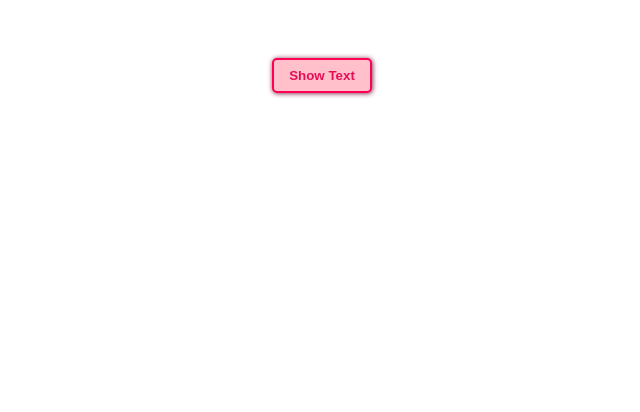
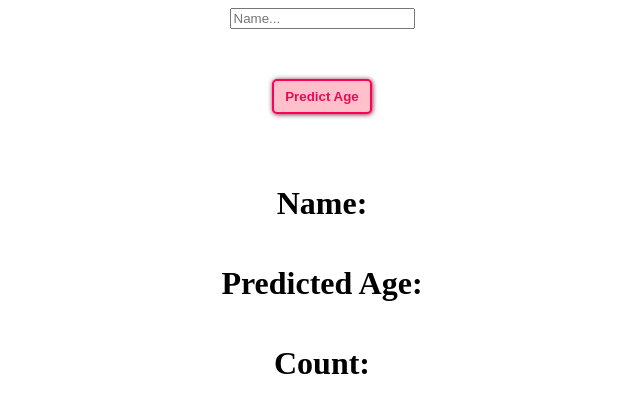
Before and after one commit to codewithmurali/first-react-app, a React (Create React App) app: page / in a window 1280 px wide. Shown: the top 412 px of the page, without its empty margins (318-958 px from the left). Built offline with nearby package versions, Linux system fonts and the light colour scheme.

Commit message:
After Fetching API

```diff
--- a/package.json
+++ b/package.json
@@ -6,9 +6,11 @@
     "@testing-library/jest-dom": "^5.16.5",
     "@testing-library/react": "^13.4.0",
     "@testing-library/user-event": "^13.5.0",
+    "axios": "^1.3.4",
     "react": "^18.2.0",
     "react-dom": "^18.2.0",
-    "react-scripts": "5.0.1",
+    "react-router-dom": "^6.9.0",
+    "react-scripts": "^2.1.3",
     "web-vitals": "^2.1.4"
   },
   "scripts": {
--- a/src/App.js
+++ b/src/App.js
@@ -1,27 +1,59 @@
 import "./style.css";
 import { useState } from "react";
-import { Text } from "./Text";
+import Axios from "axios";
+// import { Text } from "./Text";
 // import { Task } from "./Task";
 // import { Planets } from "./planets";
 
 function App() {
-  const [showText, setShowText] = useState(false);
+  const [name, setName] = useState("");
+  const [predictedAge, setPredictedAge] = useState(0);
+
+  const fetchData = () => {
+    Axios.get(`https://api.agify.io/?name=${name}`).then((res) => {
+      setPredictedAge(res.data.age);
+    });
+  };
 
   return (
     <div className="App">
-      <button
-        onClick={() => {
-          setShowText(!showText);
+      <input
+        type="text"
+        placeholder="Name..."
+        onChange={(event) => {
+          setName(event.target.value);
         }}
-      >
-        Show Text
-      </button>
-      {showText && <Text />}
+      />
+      <button onClick={fetchData}>Predict Age</button>
+
+      <h1>Name: {predictedAge?.name}</h1>
+      <h1>Predicted Age: {predictedAge?.age} </h1>
+      <h1>Count: {predictedAge?.count}</h1>
     </div>
   );
 }
 
 export default App;
+
+// _____________ Fetch api data using Axios -> 1 _______________
+
+// const [catFact, setCatFact] = useState("");
+
+// const fetchCatFact = () => {
+//   Axios.get("http://catfact.ninja/fact").then((res) => {
+//     setCatFact(res.data.fact);
+//   });
+// };
+
+// useEffect(() => {
+//   fetchCatFact();
+// }, []);
+// return (
+//   <div className="App">
+//     <button onClick={fetchCatFact}>Generate Cat Fact</button>
+//     {catFact}
+//   </div>
+// );
 
 // ____________ USE STATE _____________
 //
--- a/src/index.js
+++ b/src/index.js
@@ -4,9 +4,9 @@ import App from "./App";
 
 const root = ReactDOM.createRoot(document.getElementById("root"));
 root.render(
-  <React.StrictMode>
-    <App />
-  </React.StrictMode>
+  // <React.StrictMode>
+  <App />
+  // </React.StrictMode>
 );
 
 // If you want to start measuring performance in your app, pass a function
```
Also changed, not shown: 1 other file (tests, documents, lock files or other folders).
